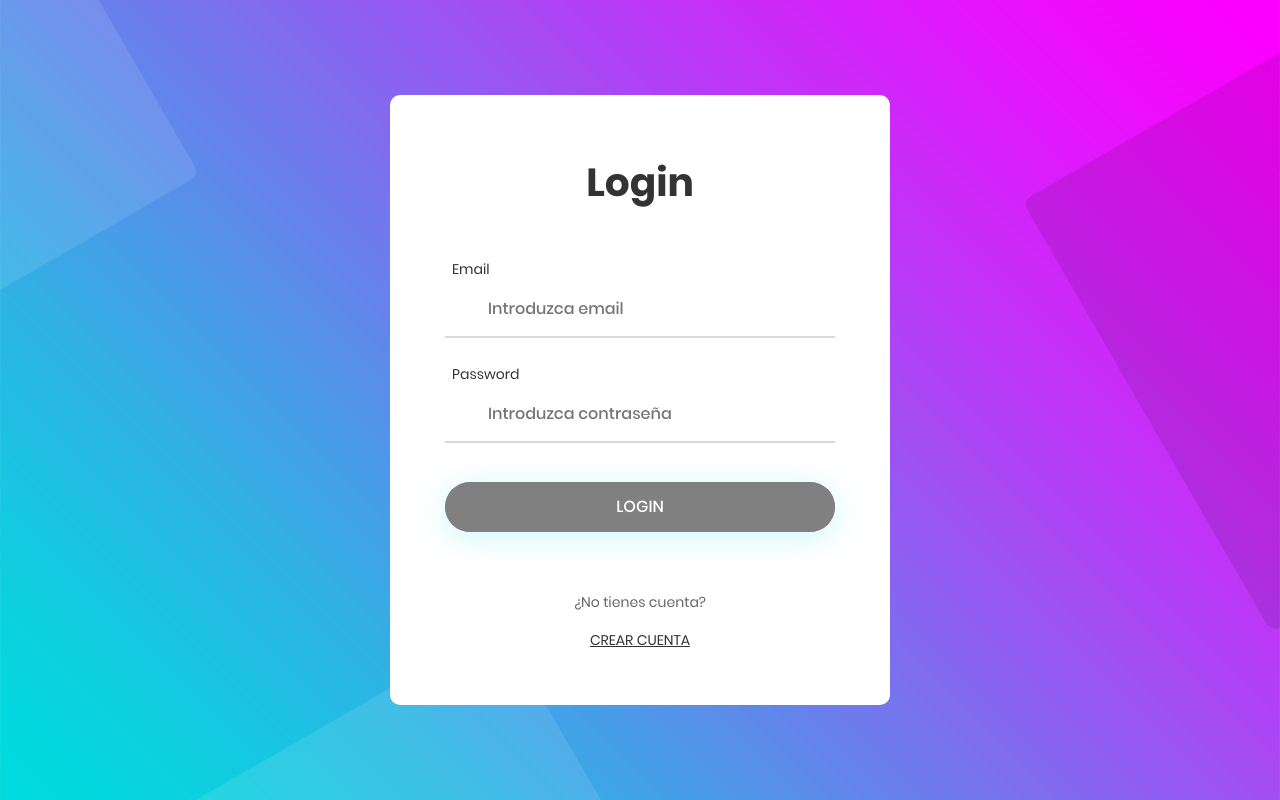
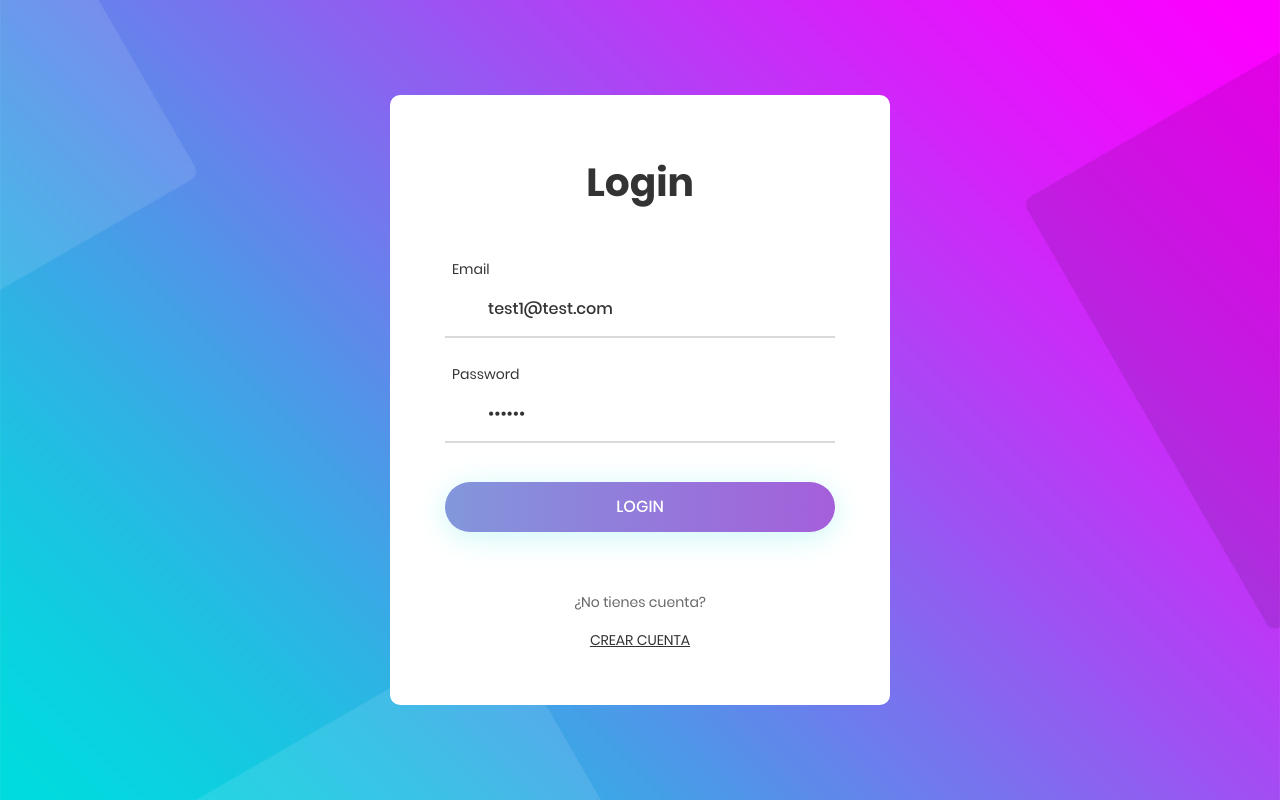
Before and after one commit to javicb/ang-mean, an Angular app in the folder authApp/: page /auth/login in a window 1280 px wide. Built offline with nearby package versions, Linux system fonts and the light colour scheme.

Commit message:
diseño y navegación a dashboard

```diff
--- a/authApp/src/app/auth/pages/login/login.component.ts
+++ b/authApp/src/app/auth/pages/login/login.component.ts
@@ -1,5 +1,6 @@
 import { Component, OnInit } from '@angular/core';
 import { FormBuilder, FormGroup, Validators } from '@angular/forms';
+import { Router } from '@angular/router';
 
 @Component({
   selector: 'app-login',
@@ -9,18 +10,19 @@ import { FormBuilder, FormGroup, Validators } from '@angular/forms';
 export class LoginComponent implements OnInit {
 
   miFormulario: FormGroup = this.fb.group({
-    email: ['', [Validators.required, Validators.email]],
-    password: ['', [Validators.required, Validators.minLength(6)]]
+    email: ['test1@test.com', [Validators.required, Validators.email]],
+    password: ['123456', [Validators.required, Validators.minLength(6)]]
   });
 
-  constructor(private fb: FormBuilder) { }
+  constructor(private fb: FormBuilder, private router: Router) { }
 
   ngOnInit(): void {
   }
 
   login(): void {
     console.log(this.miFormulario.value);
-    console.log(this.miFormulario.valid);
+
+    this.router.navigateByUrl('/dashboard')
   }
 
 }
--- a/authApp/src/app/auth/pages/register/register.component.ts
+++ b/authApp/src/app/auth/pages/register/register.component.ts
@@ -1,5 +1,6 @@
 import { Component, OnInit } from '@angular/core';
 import { FormBuilder, FormGroup, Validators } from '@angular/forms';
+import { Router } from '@angular/router';
 
 @Component({
   selector: 'app-register',
@@ -10,19 +11,20 @@ import { FormBuilder, FormGroup, Validators } from '@angular/forms';
 export class RegisterComponent implements OnInit {
 
   miFormulario: FormGroup = this.fb.group({
-    name: ['', [Validators.required]],
-    email: ['', [Validators.required, Validators.email]],
-    password: ['', [Validators.required, Validators.minLength(6)]]
+    name: ['Test 4', [Validators.required]],
+    email: ['test4@test.com', [Validators.required, Validators.email]],
+    password: ['123456', [Validators.required, Validators.minLength(6)]]
   });
 
-  constructor(private fb: FormBuilder) { }
+  constructor(private fb: FormBuilder, private router: Router) { }
 
   ngOnInit(): void {
   }
 
   registro(): void {
     console.log(this.miFormulario.value);
-    console.log(this.miFormulario.valid);
+
+    this.router.navigateByUrl('/dashboard')
   }
 
 }
--- a/authApp/src/app/protected/dashboard/dashboard.component.html
+++ b/authApp/src/app/protected/dashboard/dashboard.component.html
@@ -1 +1,7 @@
-<p>dashboard works!</p>
+<h1>Dashboard</h1>
+<hr>
+<p>Esta página solo funciona si estás autenticado</p>
+<h4>User Info</h4>
+<pre>...</pre>
+
+<button (click)="logout()">Logout</button>
--- a/authApp/src/app/protected/dashboard/dashboard.component.ts
+++ b/authApp/src/app/protected/dashboard/dashboard.component.ts
@@ -1,16 +1,26 @@
 import { Component, OnInit } from '@angular/core';
+import { Router } from '@angular/router';
 
 @Component({
   selector: 'app-dashboard',
   templateUrl: './dashboard.component.html',
   styles: [
+    `
+     * {
+       margin: 15px;
+     }
+    `
   ]
 })
 export class DashboardComponent implements OnInit {
 
-  constructor() { }
+  constructor(private router: Router) { }
 
   ngOnInit(): void {
   }
 
+  logout(): void {
+    this.router.navigateByUrl('/auth/login');
+  }
+
 }
```
